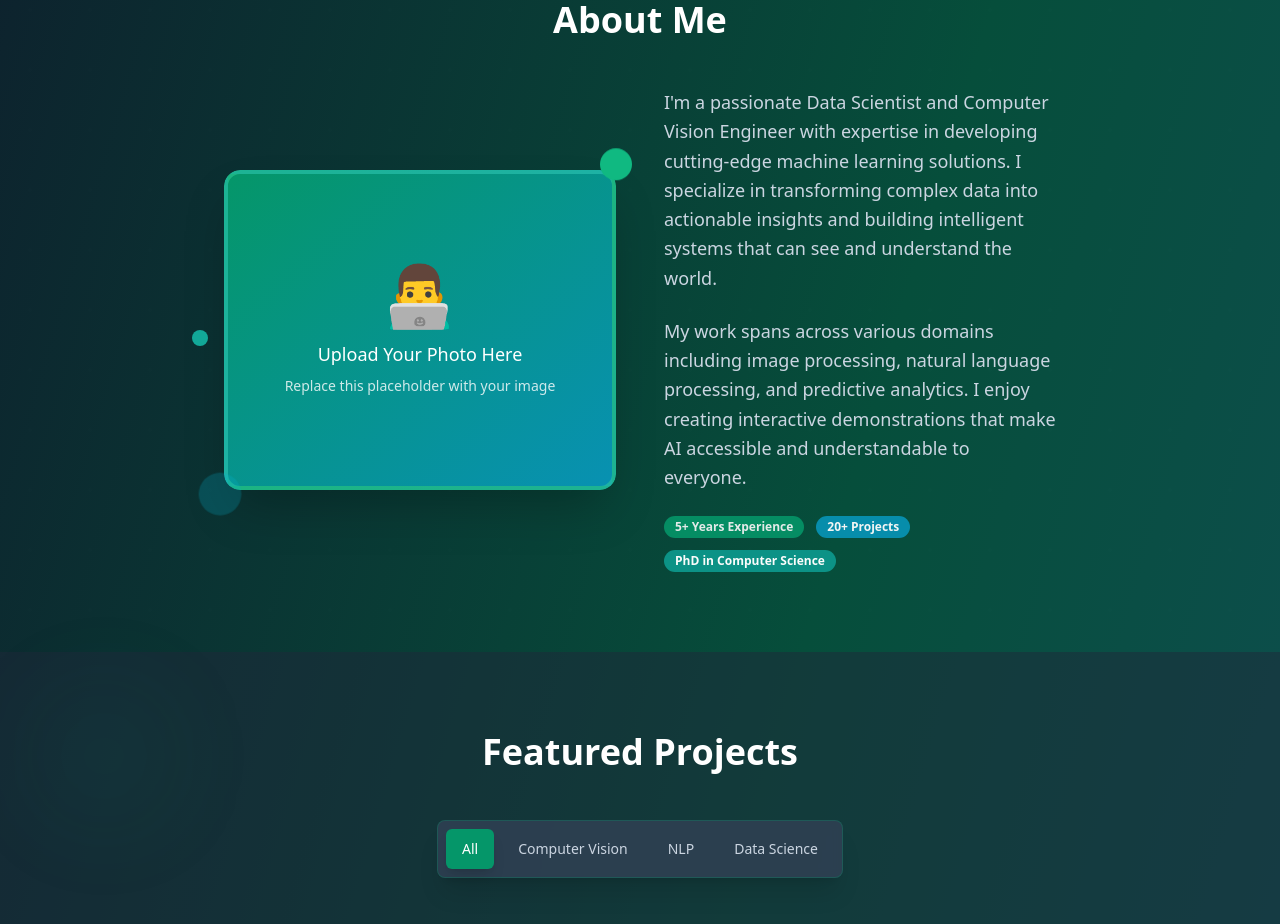
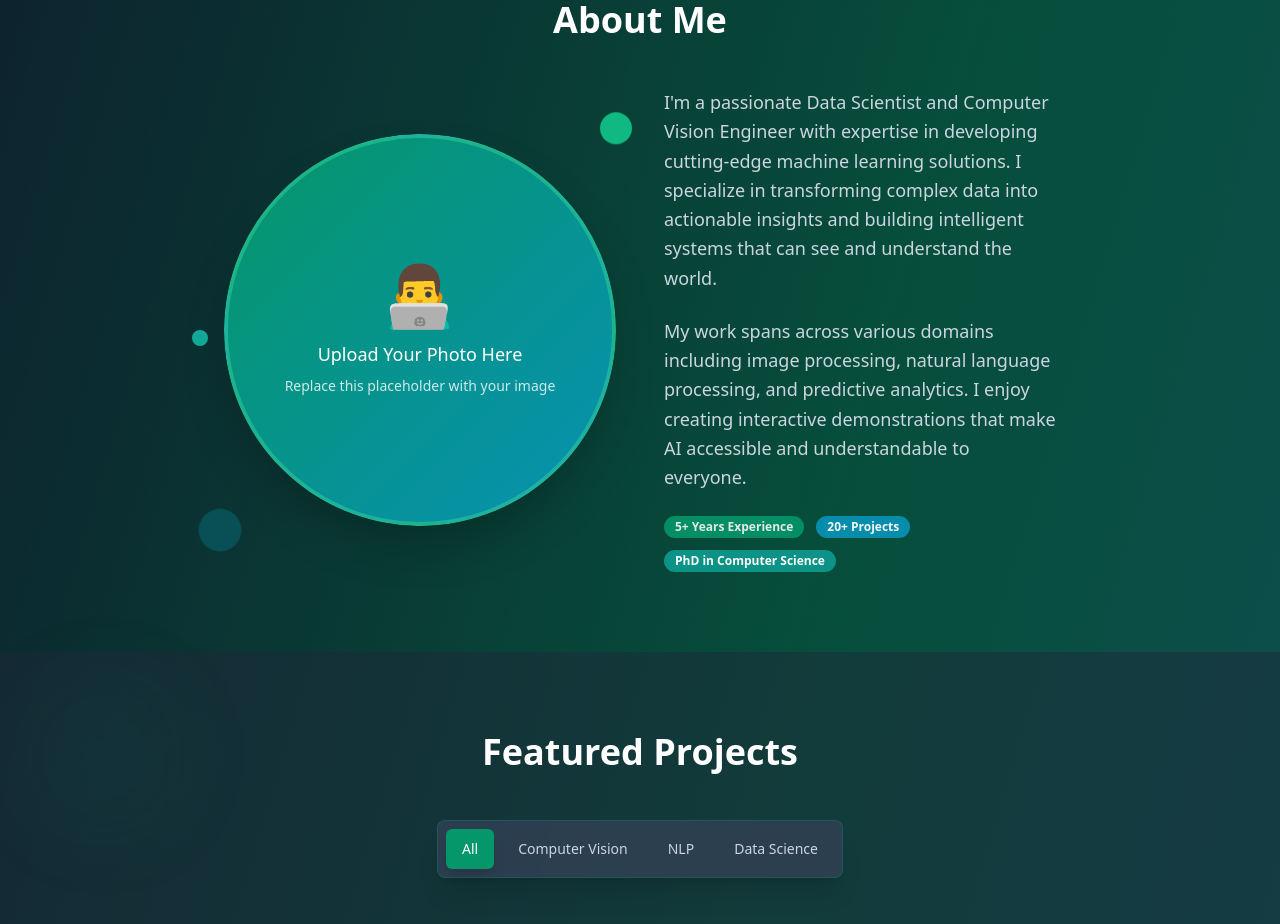
Before and after one commit to Abduqayyum/my_portfolio_website.io, a React (Vite) app: page / in a window 1280 px wide. Shown: the part 960-1884 px from the top of the page. Built offline with nearby package versions, Linux system fonts and the light colour scheme; grey boxes are pictures that could not be loaded.

Commit message:
Refactor: Make image oval
Change the about me image to be oval.

```diff
--- a/src/pages/Index.tsx
+++ b/src/pages/Index.tsx
@@ -112,16 +112,16 @@ const Index = () => {
           <h2 className="text-4xl font-bold text-center text-white mb-12">About Me</h2>
           <div className="grid md:grid-cols-2 gap-12 items-center">
             <div className="relative group">
-              <div className="relative overflow-hidden rounded-2xl shadow-2xl transform transition-all duration-300 group-hover:scale-105">
+              <div className="relative overflow-hidden rounded-full shadow-2xl transform transition-all duration-300 group-hover:scale-105 aspect-square">
                 {/* Placeholder for your personal image - replace with your actual image */}
-                <div className="w-full h-80 bg-gradient-to-br from-emerald-600 to-cyan-600 flex items-center justify-center rounded-2xl border-4 border-emerald-400/50">
+                <div className="w-full h-full bg-gradient-to-br from-emerald-600 to-cyan-600 flex items-center justify-center rounded-full border-4 border-emerald-400/50">
                   <div className="text-center text-white">
                     <div className="text-6xl mb-4">👨‍💻</div>
                     <p className="text-lg font-medium">Upload Your Photo Here</p>
                     <p className="text-sm opacity-80 mt-2">Replace this placeholder with your image</p>
                   </div>
                 </div>
-                <div className="absolute inset-0 bg-gradient-to-t from-emerald-900/50 to-transparent opacity-0 group-hover:opacity-100 transition-opacity duration-300"></div>
+                <div className="absolute inset-0 bg-gradient-to-t from-emerald-900/50 to-transparent opacity-0 group-hover:opacity-100 transition-opacity duration-300 rounded-full"></div>
               </div>
               {/* Floating elements around image */}
               <div className="absolute -top-4 -right-4 w-8 h-8 bg-emerald-500 rounded-full animate-bounce"></div>
```
